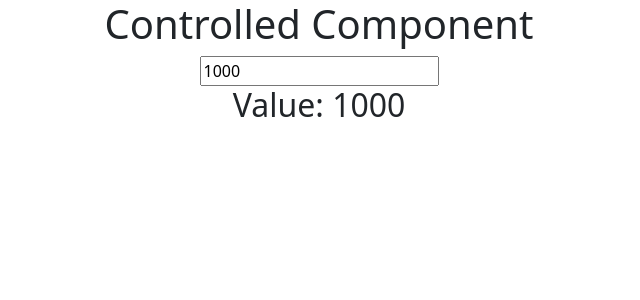
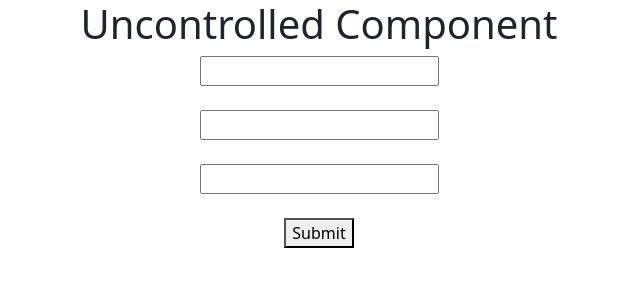
Before and after one commit to sunnysood1may/react, a React (Create React App) app: page / in a window 1280 px wide. Shown: the top 300 px of the page, without its empty margins (321-961 px from the left). Built offline with nearby package versions, Linux system fonts and the light colour scheme.

Commit message:
uncontrolledComponent

```diff
--- a/src/App.js
+++ b/src/App.js
@@ -1,18 +1,25 @@
 import "./App.css";
-import React, { useState } from "react";
+import React, { useRef } from "react";
 
 function App() {
-  const [val, setVal] = useState("1000");
+  let inputRef = useRef(null);
+  let inputRef2 = useRef(null);
+  function submitForm(e) {
+    e.preventDefault();
+    console.log("input field 1 value : ", inputRef.current.value)
+    console.log("input field 2 value : ", inputRef2.current.value)
+    let input3 = document.getElementById("input3").value;
+    console.log("input field 3 value : ", input3)
+  }
   return (
     <div className="App">
-      <h1>Controlled Component </h1>
-      <input
-        type="text"
-        value={val}
-        onChange={(e) => setVal(e.target.value)}
-      />{" "}
-      <br />
-      <h2>Value: {val}</h2>
+      <h1>Uncontrolled Component </h1>
+      <form onSubmit={submitForm}>
+        <input ref={inputRef} type="text" /> <br /> <br />
+        <input ref={inputRef2} type="text" /> <br /> <br />
+        <input id="input3" type="text" /> <br /> <br />
+        <button>Submit</button>
+      </form>
     </div>
   );
 }
```
